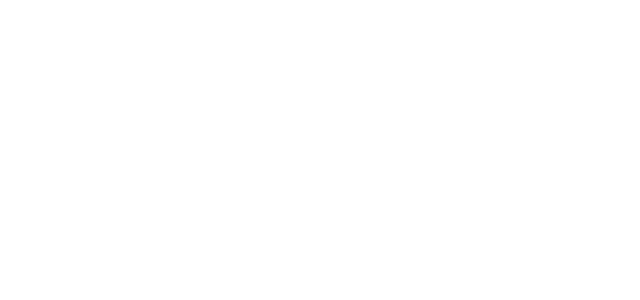
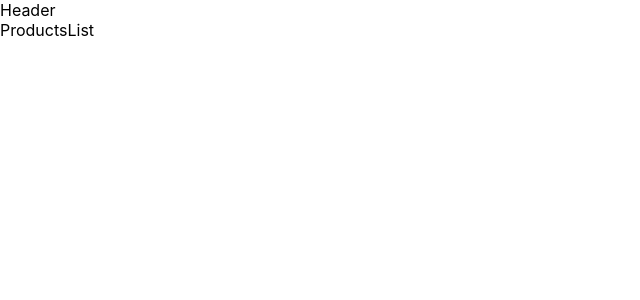
Before and after one commit to morenogon/mobile-website, a React (Create React App) app: page / in a window 1280 px wide. Shown: the top 300 px of the page, without its empty margins (0-640 px from the left). Built offline with nearby package versions, Linux system fonts and the light colour scheme.

Commit message:
create products list component and add it as route

```diff
--- a/src/App.jsx
+++ b/src/App.jsx
@@ -1,13 +1,21 @@
+import { BrowserRouter as Router, Routes, Route } from 'react-router-dom';
+
 // styles
 import './App.scss';
 
 // components
 import Header from './components/Header';
+import ProductsList from './components/ProductsList';
+import NotFoundPage from './components/NotFoundPage';
 
 function App() {
   return (
     <div className="app">
       <Header />
+      <Routes>
+        <Route path="/" element={<ProductsList />} />
+        <Route path="*" element={<NotFoundPage />} />
+      </Routes>
     </div>
   );
 }
--- a/src/components/Header.jsx
+++ b/src/components/Header.jsx
@@ -3,6 +3,7 @@
 const Header = () => {
     return (
         <div className='header'>
+            Header
             {/* Logo (link to /home) */}
             {/* Breadcrumb with active page and links */}
             {/* Trolley icon with # of products added */}
--- /dev/null
+++ b/src/components/NotFoundPage.jsx
@@ -0,0 +1,11 @@
+import { Link } from "react-router-dom"
+
+const NotFoundPage = () => {
+    return (
+        <div className="notFoundPage">
+            <h4>Page not found. Go back to <Link to='/'>Home page</Link></h4>
+        </div>
+    )
+}
+
+export default NotFoundPage
--- /dev/null
+++ b/src/components/ProductsList.jsx
@@ -0,0 +1,9 @@
+import React from 'react'
+
+const ProductsList = () => {
+    return (
+        <div className='productsList'>ProductsList</div>
+    )
+}
+
+export default ProductsList
--- a/src/index.jsx
+++ b/src/index.jsx
@@ -1,5 +1,6 @@
 import React from 'react';
 import ReactDOM from 'react-dom';
+import { BrowserRouter } from 'react-router-dom';
 
 // styles
 import './index.scss';
@@ -9,7 +10,9 @@
 
 ReactDOM.render(
   <React.StrictMode>
-    <App />
+    <BrowserRouter>
+      <App />
+    </BrowserRouter>
   </React.StrictMode>,
   document.getElementById('root')
 );
```
